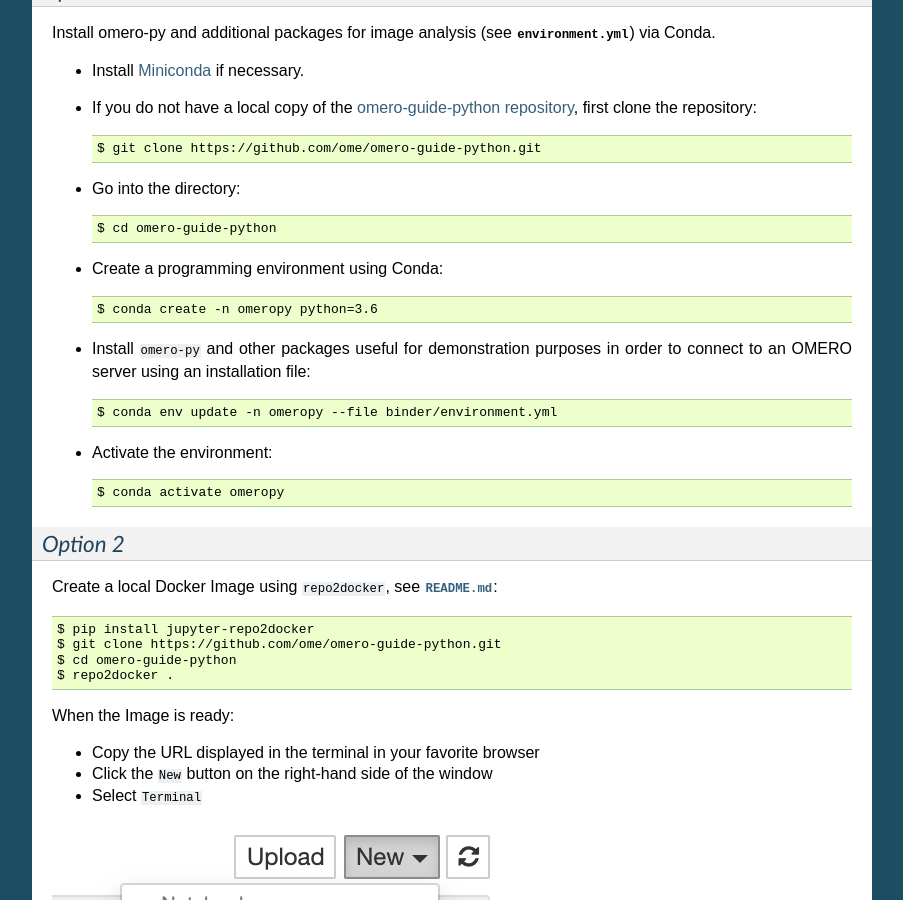
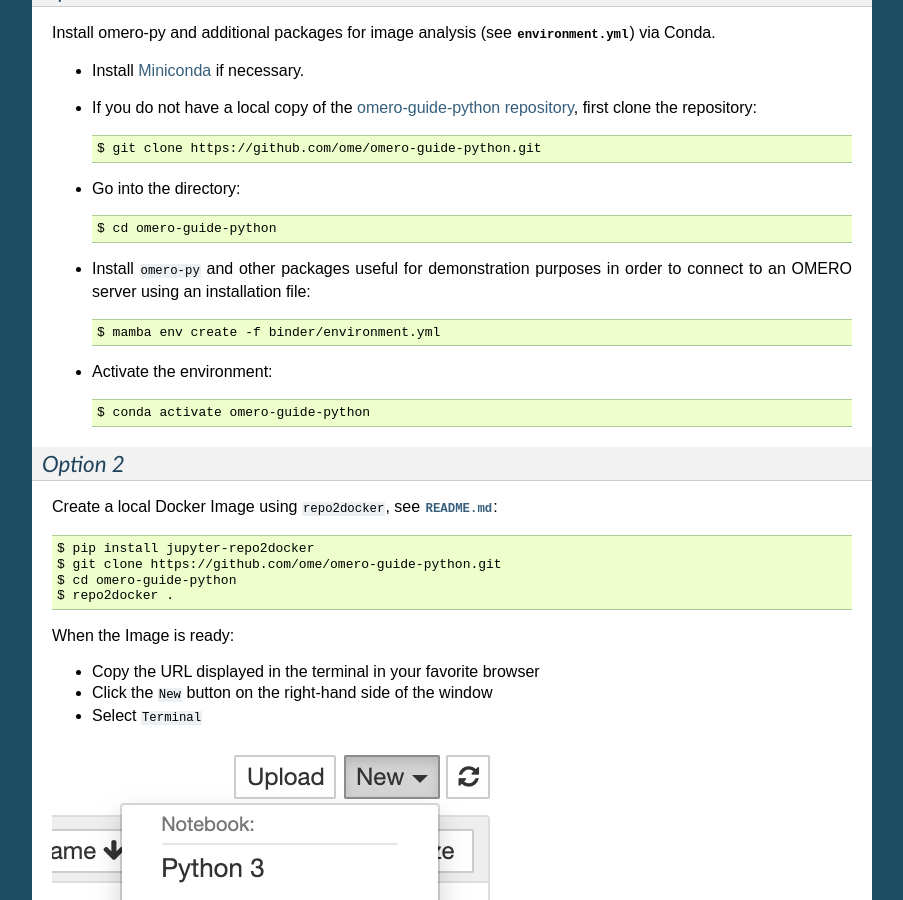
Before and after one commit to ome/omero-guide-python, a Sphinx documentation site: the page built from docs/setup.rst, in a window 1280 px wide and 900 px high, scrolled down 528 px. Shown: the whole window, without its empty margins (198-1101 px from the left). Built offline with Sphinx 7.4.7, drawn with Linux system fonts in a browser that asks for light colours.

Commit message:
review instruction

```diff
--- a/docs/setup.rst
+++ b/docs/setup.rst
@@ -42,17 +42,13 @@ Install omero-py and additional packages for image analysis (see
 
     $ cd omero-guide-python
 
-- Create a programming environment using Conda::
-
-    $ conda create -n omeropy python=3.6
-
 - Install ``omero-py`` and other packages useful for demonstration purposes in order to connect to an OMERO server using an installation file::
 
-    $ conda env update -n omeropy --file binder/environment.yml
+    $ mamba env create -f binder/environment.yml
 
 - Activate the environment::
 
-    $ conda activate omeropy
+    $ conda activate omero-guide-python
 
 *Option 2*
 ~~~~~~~~~~
```
Also changed, not shown: README.md (+35 -10 lines).
